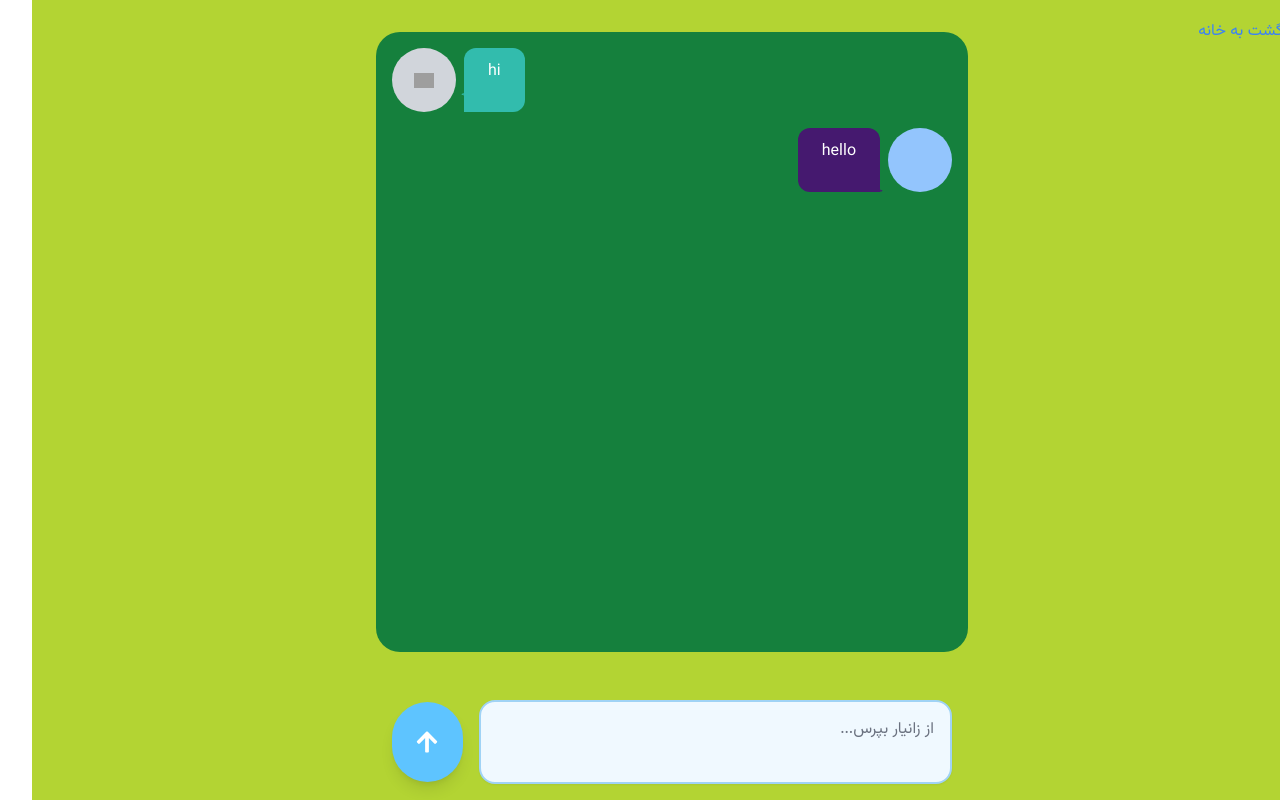
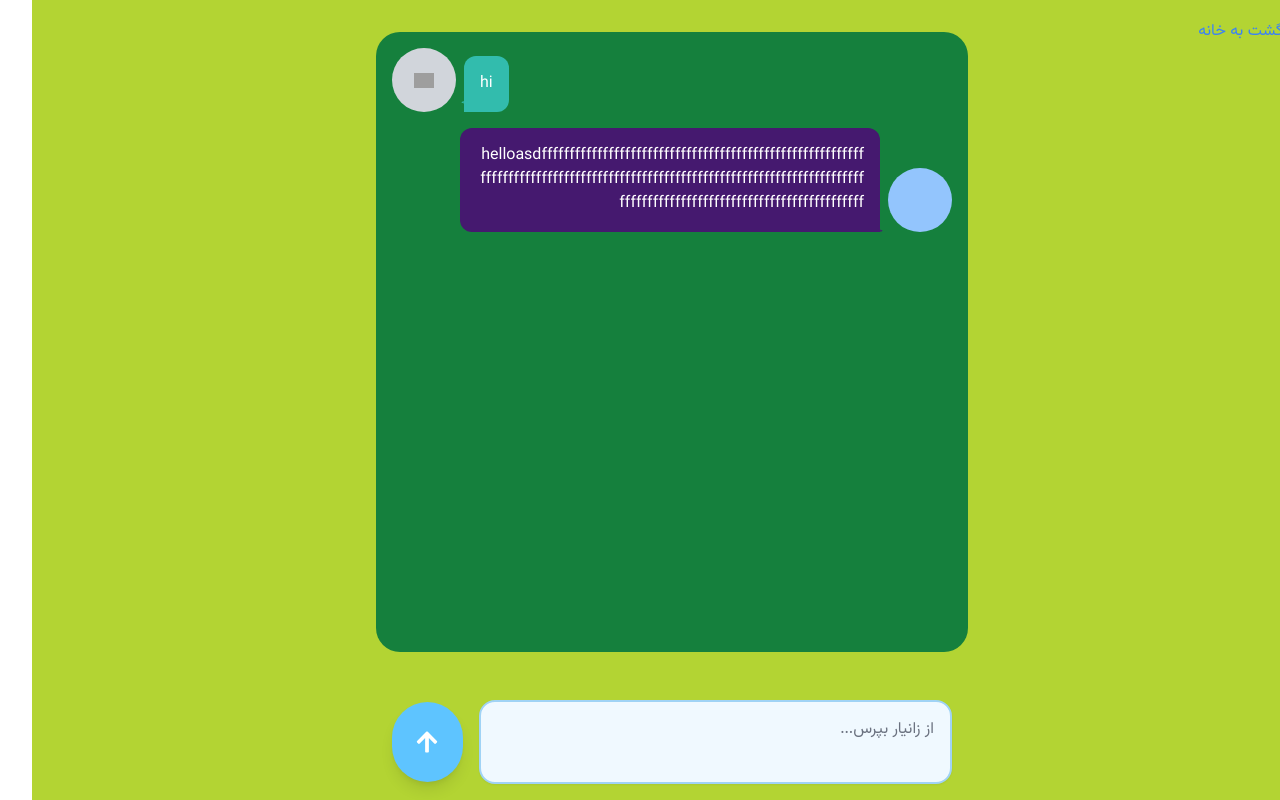
Before and after one commit to ErfanGh83/Avanian1, a Next.js app: page /chat in a window 1280 px wide. Built offline with nearby package versions, Linux system fonts and the light colour scheme; grey boxes are pictures that could not be loaded.

Commit message:
fix: fixed strings not wrapping correctly inside the message item component

```diff
--- a/src/components/chat/MessageItem.tsx
+++ b/src/components/chat/MessageItem.tsx
@@ -13,44 +13,43 @@ export default function MessageItem({ sender, children }: Props) {
         ${sender === "user" ? "flex-row items-end" : "flex-row-reverse items-start"}`}
     >
       <div
-        className={`w-full h-full max-w-2xl flex gap-2 overflow-hidden
+        className={`w-full h-full items-end max-w-2xl flex gap-2 overflow-hidden
           ${sender === "user" ? "flex-row" : "flex-row-reverse"}`}
       >
+        <div className="h-full flex flex-col items-end justify-end">
+          {sender === "bot" ? (
+            <OwlPfp />
+          ) : (
+            <div className="size-16 rounded-full flex items-center justify-center bg-blue-300"></div>
+          )}
+        </div>
+
         <div
-          className=" h-full flex flex-col items-end justify-end"
-        >
-          {
-            sender === "bot" ?
-              <OwlPfp />
-              :
-              <div
-                className="size-16 rounded-full flex items-center justify-center bg-blue-300"
-              >
-
-              </div>
-          }
-        </div>
-        <div
-          className={`max-w-3/4 bg-t/30 relative rounded-t-xl ${sender == "user" ? "bg-dark2 rounded-bl-xl" : "bg-avanianBlue rounded-br-xl"
-            }`}
+          className={`max-w-[75%] h-fit min-h-[75%] bg-t/30 relative rounded-t-xl ${
+            sender == "user" ? "bg-dark2 rounded-bl-xl" : "bg-avanianBlue rounded-br-xl"
+          }`}
         >
           <div
-            className={`absolute ${sender == "bot" ? "left-[-4px] top-[45px]" : "right-[-4px]"
-              } bottom-0`}
+            className={`absolute ${
+              sender == "bot" ? "left-[-4px] top-[45px]" : "right-[-4px]"
+            } bottom-0`}
           >
             <svg
               width="10"
               height="10"
               viewBox="0 0 30 40"
               xmlns="http://www.w3.org/2000/svg"
-              className={`${sender == "user" ? "fill-dark2 rotate-180" : "fill-avanianBlue"
-                }`}
+              className={`${
+                sender == "user" ? "fill-dark2 rotate-180" : "fill-avanianBlue"
+              }`}
             >
               <polygon points="0,5 10,0 10,10" />
             </svg>
           </div>
 
-          <h3 className="px-6 py-3">{children}</h3>
+          <div className="w-full p-4 break-words overflow-wrap-anywhere">
+            <h3>{children}</h3>
+          </div>
         </div>
       </div>
     </div>
--- a/src/components/containers/chat-containers/ChatBox.tsx
+++ b/src/components/containers/chat-containers/ChatBox.tsx
@@ -12,7 +12,7 @@ const ChatBox = () => {
             </MessageItem>
 
             <MessageItem sender={'user'}>
-                hello
+                helloasdfffffffffffffffffffffffffffffffffffffffffffffffffffffffffffffffffffffffffffffffffffffffffffffffffffffffffffffffffffffffffffffffffffffffffffffffffffffffffffffffffffffffffff
             </MessageItem>
 
         </div>
```
